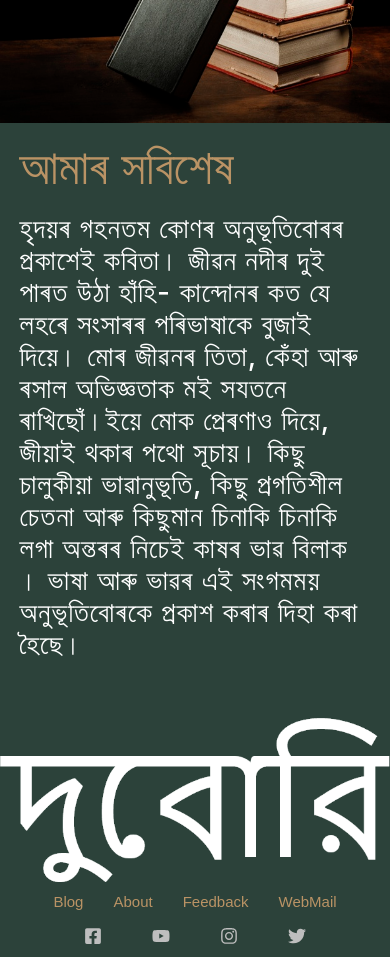
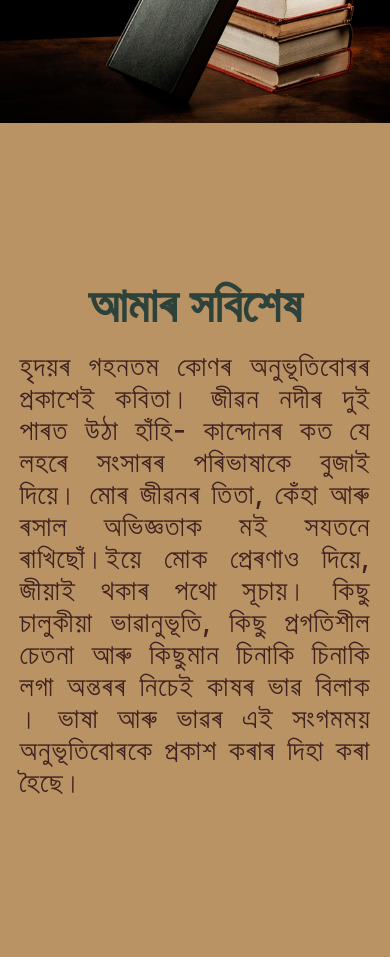
Before and after one commit to dinezh256/dubari, a Next.js app: page / in a window 390 px wide. Shown: the part 1040-1997 px from the top of the page. Built offline with nearby package versions, Linux system fonts and the light colour scheme; a web font is replaced by a local one.

Commit message:
Responsiveness

```diff
--- a/pages/contact.js
+++ b/pages/contact.js
@@ -12,8 +12,8 @@ const Contact = () => {
           ধাৰাবাহিকতা দৈনিক ব্লগ লিখনিৰ মাজেৰে শৃঙ্খলাৱদ্ধ কৰা হব। মোৰ দেউতাৰ
           দুবৰি শীর্ষক এই ৱেবছাইটৰ ৰ প্ৰতি আপোনালোকৰ মৰম চেনেহ আৰু সহাঁৰি বিচাৰি
           এই বিনম্ৰ নিবেদন আগবঢ়ালো।
-          <br/>
-          <br/>
+          <br />
+          <br />
           <p>ধন্যবাদ।</p>
         </h4>
       </div>
--- a/styles/globals.scss
+++ b/styles/globals.scss
@@ -596,7 +596,7 @@ $Kokila: "Kokila";
           }
           padding: 0 15px;
           margin-top: 5px;
-          font-size: 28px;
+          font-size: 20px;
           z-index: 1;
         }
 
@@ -620,8 +620,13 @@ $Kokila: "Kokila";
 
       .text {
         padding: 2.5% 5% 7.5% 5%;
+        height: 100vh;
 
         .textInner {
+          display: flex;
+          align-items: center;
+          justify-content: center;
+          flex-direction: column;
           h2 {
             font-size: 28px;
           }
@@ -679,7 +684,7 @@ $Kokila: "Kokila";
   width: 100%;
   display: flex;
   justify-content: space-between;
-  background-color: $DeepGreen;
+  background-color: $LightBrown;
 
   .image {
     width: 50%;
@@ -697,7 +702,7 @@ $Kokila: "Kokila";
   .text {
     width: 50%;
     color: white;
-    padding: 2.5% 11.5%;
+    padding: 2.5% 11%;
     margin: auto;
 
     .textInner {
@@ -705,17 +710,19 @@ $Kokila: "Kokila";
       user-select: none;
       h1 {
         font-size: 48px;
-        color: $LightBrown;
-        font-weight: 500;
+        color: $DeepGreen;
+        font-weight: 600;
         margin-bottom: 1rem;
       }
 
       h2 {
-        font-size: 18px;
+        font-size: 25px;
         letter-spacing: 1px;
         line-height: 32px;
         font-weight: 500;
         white-space: pre-line;
+        color: rgb(63, 33, 33);
+        text-align: justify;
       }
     }
   }
@@ -731,6 +738,7 @@ $Kokila: "Kokila";
     font-size: 28px;
     user-select: none;
     font-weight: 600;
+    text-align: justify;
   }
 }
 
```
